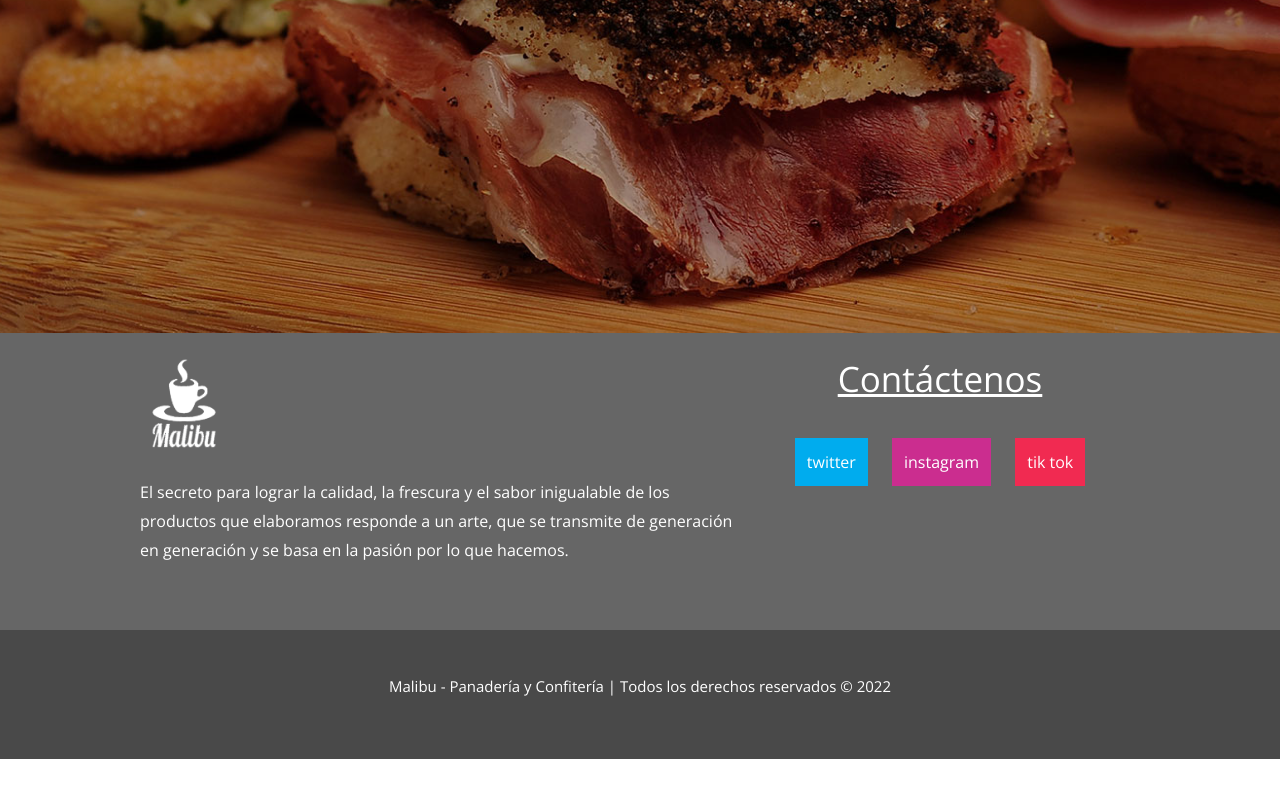
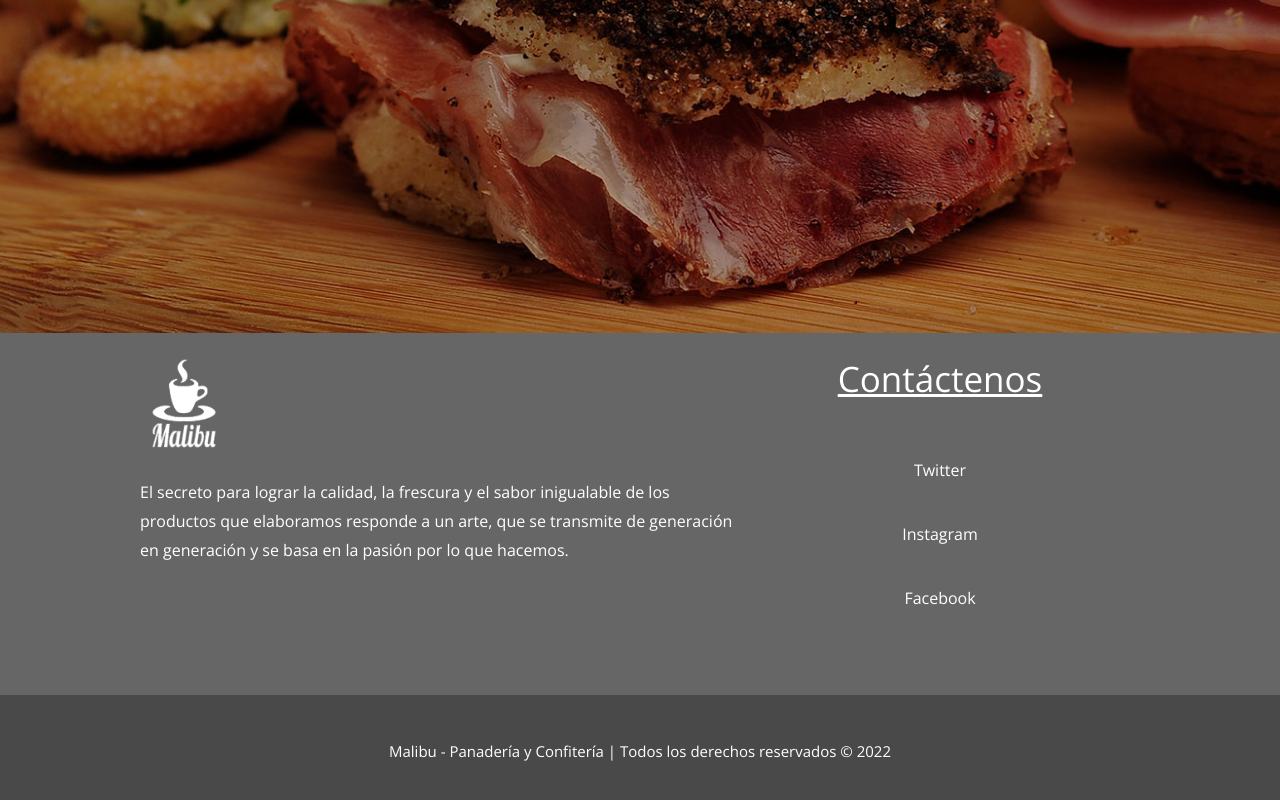
Before and after one commit to Frankinhoo/proyecto-pagina-gutierrez, a website: page index.html in a window 1280 px wide. Shown: the part 707-1507 px from the top of the page. Before the commit the page ends 1466 px from the top, so only its background shows below. Drawn offline with nearby package versions, Linux system fonts and the light colour scheme.

Commit message:
tercera entrega proyecto final

```diff
--- a/index.html
+++ b/index.html
@@ -76,17 +76,9 @@
             <div class="footer__div">
                 <h3 class="footer__h3">Contáctenos</h3>
                 <div class="footer__div--a">
-                    <!-- //descomentar despues// -->
-                    <!-- <a class="footer__a" href="http://twitter.com">Twitter</a>
+                    <a class="footer__a" href="http://twitter.com">Twitter</a>
                     <a class="footer__a" href="http://instagram.com">Instagram</a>
-                    <a class="footer__a" href="http://facebook.com">Facebook</a> -->
-
-                    <!-- //borrar despues// -->
-                    <section class="maps">
-                        <a href="http://twitter.com"><button class="btn-twitter">twitter</button></a>
-                        <a href="http://instagram.com"><button class="btn-instagram">instagram</button></a>
-                        <a href="http://tiktok.com"><button class="btn-tiktok">tik tok</button></a>
-                    </section>
+                    <a class="footer__a" href="http://facebook.com">Facebook</a>
                 </div>
             </div>
         </section>
--- a/scss/_footer.scss
+++ b/scss/_footer.scss
@@ -57,11 +57,6 @@ footer{
         font-family: 'Open Sans', sans-serif;
     }
 
-    .maps{
-        text-align: center;
-        /* BORRAR DESPUES*/
-    }
-
     .footer__div--b{
         background-color: map-get($estilos, fondo);
         font-size:map-get($estilos,fuente);
```
Also changed, not shown: scss/_global.scss (+0 -18 lines).
